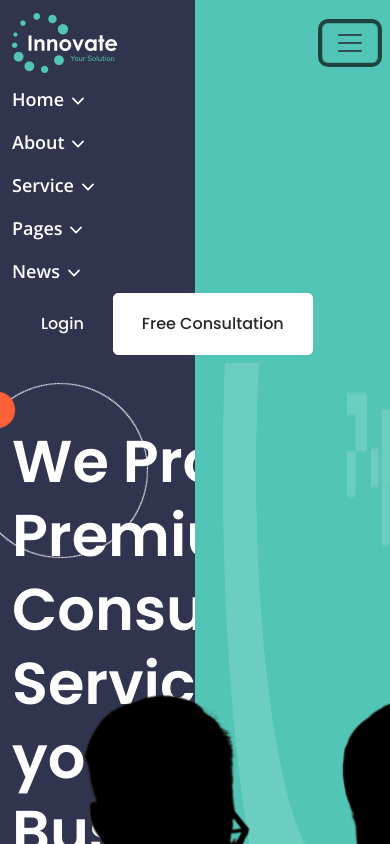
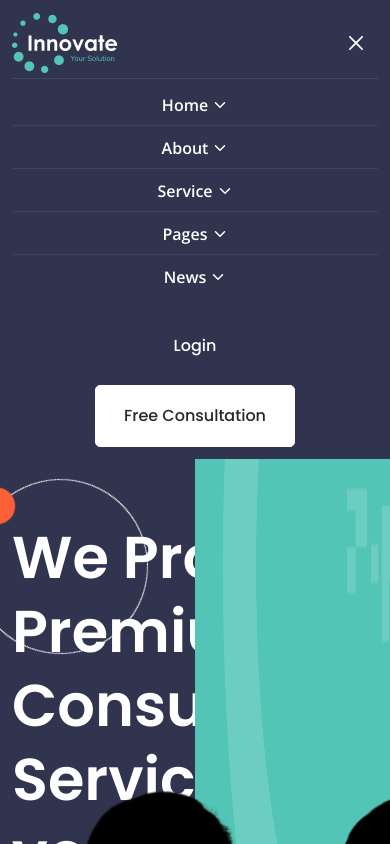
Before and after one commit to basudevkumer/innovale2, a React (Vite) app: page / in a window 390 px wide. Both pictures are taken after a click on the button "Toggle navigation". Shown: the top 844 px of the page. Built offline with nearby package versions, Linux system fonts and the light colour scheme.

Commit message:
style: in Memu component added responsive and start from 320px sm devices

```diff
--- a/src/component/navbar/Menu.jsx
+++ b/src/component/navbar/Menu.jsx
@@ -1,12 +1,15 @@
-import { Container, Image, Nav, Navbar, NavDropdown } from "react-bootstrap";
+import { useState } from "react";
+import { Container, Image, Nav, Navbar } from "react-bootstrap";
 import "./menu.css";
-import { IoChevronDownOutline } from "react-icons/io5";
+import { IoChevronDownOutline, IoCloseOutline, IoMenuOutline } from "react-icons/io5";
 import NavLogo from "../../assets/navLogo.png";
 import CommonButton from "../commonButton/CommonButtom";
 
 const Menu = () => {
+  const [isOpen, setIsOpen] = useState(false);
+
   return (
-    <Navbar expand="lg" className=" navMain">
+    <Navbar expand="lg" className="navMain" expanded={isOpen} collapseOnSelect>
       <div className="navOverlayParent">
         <div className="navOne"></div>
         <div className="navTwo"></div>
@@ -15,31 +18,41 @@ const Menu = () => {
         <Navbar.Brand href="#home">
           <Image src={NavLogo} />
         </Navbar.Brand>
-        <Navbar.Toggle aria-controls="basic-navbar-nav" />
+
+        {/* Custom Toggle Button */}
+        <button
+          className="navToggleBtn"
+          onClick={() => setIsOpen(!isOpen)}
+          aria-label="Toggle navigation"
+        >
+          {isOpen ? (
+            <IoCloseOutline size={28} color="#fff" />
+          ) : (
+            <IoMenuOutline size={28} color="#fff" />
+          )}
+        </button>
+
         <Navbar.Collapse id="basic-navbar-nav">
           <Nav className="mx-auto navElement">
-            <Nav.Link href="#home">
+            <Nav.Link href="#home" onClick={() => setIsOpen(false)}>
               Home <IoChevronDownOutline />
             </Nav.Link>
-            <Nav.Link href="#link">
+            <Nav.Link href="#link" onClick={() => setIsOpen(false)}>
               About <IoChevronDownOutline />
             </Nav.Link>
-            <Nav.Link href="#link">
+            <Nav.Link href="#link" onClick={() => setIsOpen(false)}>
               Service <IoChevronDownOutline />
             </Nav.Link>
-            <Nav.Link href="#link">
+            <Nav.Link href="#link" onClick={() => setIsOpen(false)}>
               Pages <IoChevronDownOutline />
             </Nav.Link>
-            <Nav.Link href="#link">
+            <Nav.Link href="#link" onClick={() => setIsOpen(false)}>
               News <IoChevronDownOutline />
             </Nav.Link>
           </Nav>
           <div className="navButton">
-            <CommonButton buttonName={"Login "} className={"navButtonOne"} />
-            <CommonButton
-              buttonName={"Free Consultation"}
-              className={"navButtonTwo"}
-            />
+            <CommonButton buttonName={"Login"} className={"navButtonOne"} />
+            <CommonButton buttonName={"Free Consultation"} className={"navButtonTwo"} />
           </div>
         </Navbar.Collapse>
       </Container>
--- a/src/component/navbar/menu.css
+++ b/src/component/navbar/menu.css
@@ -1,5 +1,4 @@
 /* nav overlay */
-
 .navOverlayParent {
   display: flex;
   width: 100%;
@@ -9,59 +8,219 @@
   top: 0;
   left: 0;
 }
+
 .navOne {
-  background: #30344E;
+  background: #30344e;
   height: 100%;
   width: 50%;
   border: none !important;
 }
+
 .navTwo {
-  background: #52C5B6;
-  height: 100% ;
+  background: #52c5b6;
+  height: 100%;
   width: 50%;
   border: none !important;
 }
 
 .navMain {
-  /* padding: 20px 0 !important      ; */
   position: relative;
-  /* background: #30344E; */
+  background: transparent;
+  padding: 14px 0;
 }
+
 .navMain .container {
   z-index: 10;
+  position: relative;
 }
 
+/* Brand/logo */
+.navMain .navbar-brand img {
+  max-width: 140px;
+  height: auto;
+}
+
+/* Nav links */
 .navElement {
   display: flex;
   column-gap: 30px;
+  align-items: center;
 }
-.navElement a:hover {
-  color: #fff;
-}
+
 .navElement a {
   font-family: "Open Sans", sans-serif;
   font-size: 18px;
   font-weight: 600;
   color: #fff !important;
+  display: flex;
+  align-items: center;
+  gap: 4px;
+  transition: color 0.2s;
+  white-space: nowrap;
 }
+
+.navElement a:hover {
+  color: #52c5b6 !important;
+}
+
+/* Buttons wrapper */
 .navButton {
+  display: flex;
+  align-items: center;
+  gap: 8px;
 }
+
+/* Button styles */
 .navButtonOne {
   background: transparent !important;
   border-color: transparent !important;
+  color: #fff !important;
+  font-weight: 600;
 }
+
 .navButtonOne:hover {
-  color: #fff !important;
+  color: #52c5b6 !important;
 }
+
 .navButtonTwo {
   background: #fff !important;
   color: #282828 !important;
   border: 1px solid #fff !important;
+  font-weight: 600;
 }
 
 .navButtonTwo:hover {
   background: transparent !important;
-  border-color: #fff !important ;
+  border-color: #fff !important;
   color: #fff !important;
 }
-.review{}
+
+/* Custom toggle button */
+.navToggleBtn {
+  display: none;
+  background: transparent;
+  padding: 4px 8px;
+  cursor: pointer;
+  z-index: 10;
+  position: relative;
+  line-height: 1;
+  border: 0;
+
+}
+
+.navToggleBtn:hover {
+  border-color: rgba(255, 255, 255, 0.8);
+}
+
+/* =====================
+   RESPONSIVE — max 991px
+   ===================== */
+@media (max-width: 991px) {
+  /* Hide split overlay, use solid bg */
+  .navOverlayParent {
+    display: none;
+  }
+
+  .navMain {
+    background: #30344e;
+  }
+
+  /* Show custom toggle, hide Bootstrap default */
+  .navToggleBtn {
+    display: flex;
+    align-items: center;
+    justify-content: center;
+  }
+
+  .navMain .navbar-toggler {
+    display: none !important;
+  }
+
+  /* Collapsed menu */
+  .navMain .navbar-collapse {
+    background: #30344e;
+    border-top: 1px solid rgba(255, 255, 255, 0.1);
+  }
+
+  /* Nav links vertical + CENTER */
+  .navElement {
+    flex-direction: column;
+    align-items: center;
+    column-gap: 0;
+    row-gap: 2px;
+    width: 100%;
+    padding: 6px 0;
+  }
+
+  .navElement a {
+    font-size: 16px;
+    padding: 8px 0 !important;
+    width: 100%;
+    text-align: center;
+    justify-content: center;
+    border-bottom: 1px solid rgba(255, 255, 255, 0.07);
+  }
+
+  .navElement a:last-child {
+    border-bottom: none;
+  }
+
+  /* Buttons CENTER */
+  .navButton {
+    flex-direction: column;
+    align-items: center;
+    gap: 8px;
+    padding: 12px 0 4px;
+    width: 100%;
+  }
+
+  .navButton .btn,
+  .navButton button {
+    width: 80%;
+    text-align: center;
+  }
+}
+
+/* =====================
+   RESPONSIVE — max 375px
+   ===================== */
+@media (max-width: 375px) {
+  .navMain .navbar-brand img {
+    max-width: 110px;
+  }
+
+  .navElement a {
+    font-size: 15px;
+  }
+
+  .navMain {
+    padding: 10px 0;
+  }
+
+  .navButton .btn,
+  .navButton button {
+    width: 90%;
+  }
+}
+
+/* =====================
+   RESPONSIVE — max 320px
+   ===================== */
+@media (max-width: 320px) {
+  .navMain .navbar-brand img {
+    max-width: 95px;
+  }
+
+  .navElement a {
+    font-size: 14px;
+  }
+
+  .navToggleBtn {
+    padding: 3px 6px;
+  }
+
+  .navButton .btn,
+  .navButton button {
+    width: 95%;
+  }
+}
```
